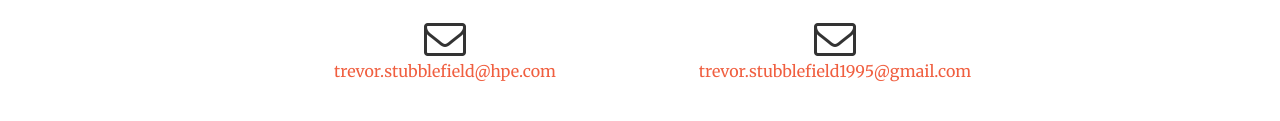
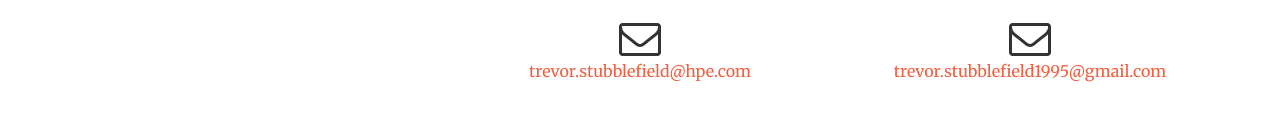
Before and after one commit to TrevorStubblefield/TrevorStubblefield.github.io, a website: page index.html in a window 1280 px wide. Shown: the part 2564-2685 px from the top of the page. Drawn offline with nearby package versions, Linux system fonts and the light colour scheme.

Commit message:
Website Update

```diff
--- a/index.html
+++ b/index.html
@@ -249,7 +249,7 @@
                     <hr class="primary">
                     <p>Ready to start your next project with us? That's great! Give us a call or send us an email and we will get back to you as soon as possible!</p>
                 </div>
-                <div class="col-lg-4 col-lg-offset-2 text-center">
+                <div class="col-lg-4 col-lg-offset-4 text-center">
                     <i class="fa fa-envelope-o fa-3x sr-contact"></i>
                     <p><a href="mailto:your-email@your-domain.com">trevor.stubblefield@hpe.com</a></p>
                 </div>
```
